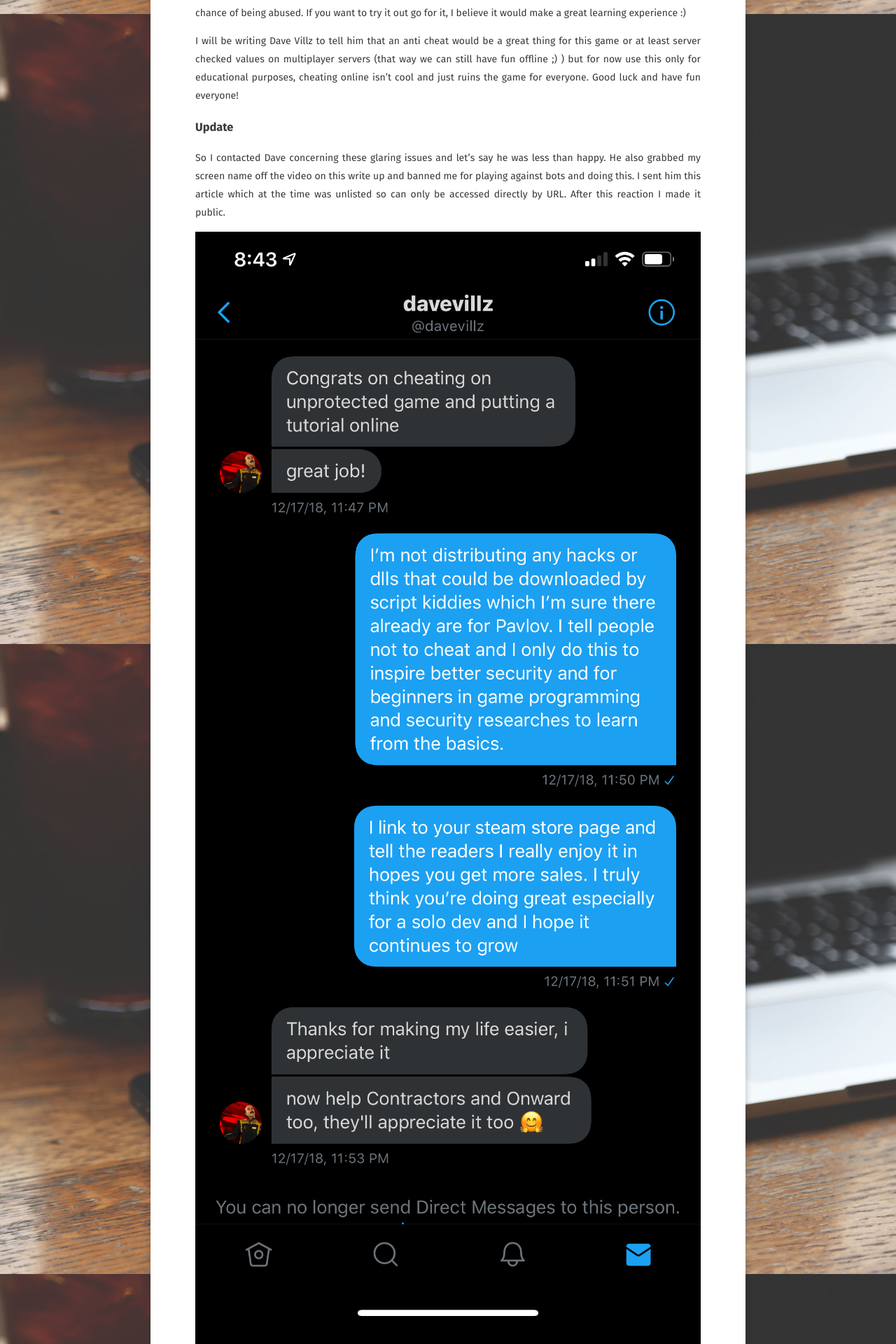
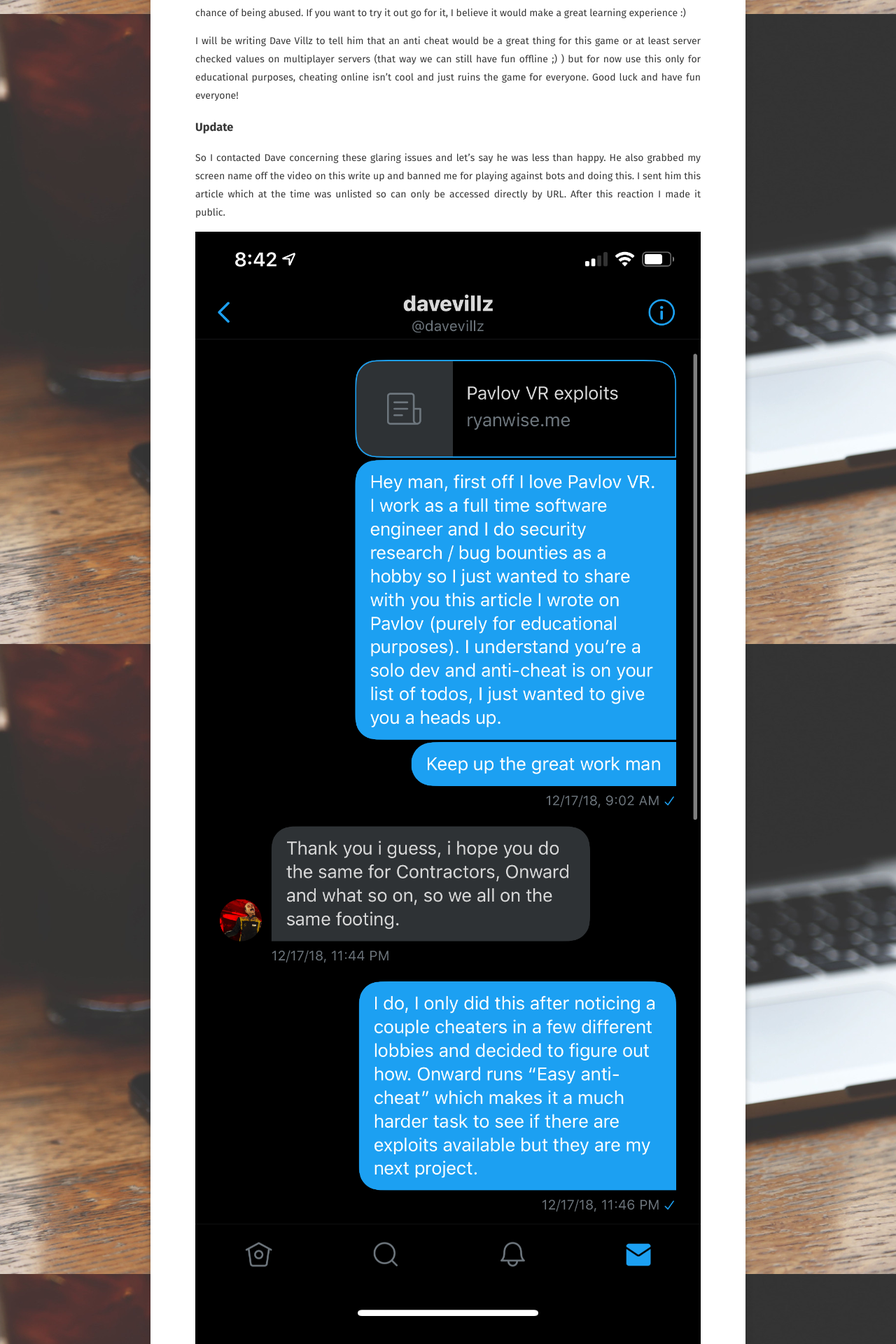
Before and after one commit to leobeosab/RyanWise.Me, a Jekyll site: the page built from jekyll/_posts/2018-12-17-pavlov-vr-explots.markdown, in a window 1280 px wide. Shown: the part 4480-6400 px from the top of the page at 70% size. Built offline with Jekyll 4.4.1, drawn with Linux system fonts in a browser that asks for light colours; some web fonts are replaced.

Commit message:
switch images around

```diff
--- a/jekyll/_posts/2018-12-17-pavlov-vr-explots.markdown
+++ b/jekyll/_posts/2018-12-17-pavlov-vr-explots.markdown
@@ -67,7 +67,7 @@
 
 So I contacted Dave concerning these glaring issues and let's say he was less than happy. He also grabbed my screen name off the video on this write up and banned me for playing against bots and doing this. I sent him this article which at the time was unlisted so can only be accessed directly by URL. After this reaction I made it public.
 
-![TwitterChatOne](/assets/img/posts/pavlov-vr-exploits/davechatone.png) ![TwitterChatTwo](/assets/img/posts/pavlov-vr-exploits/davechattwo.png)
+![TwitterChatTwo](/assets/img/posts/pavlov-vr-exploits/davechattwo.png) ![TwitterChatOne](/assets/img/posts/pavlov-vr-exploits/davechatone.png)
 
 After I posted a Steam Review talking about his reaction, Dave said "He's not supporting PC anymore" in his Discord Server.
 [Imgur Link](https://i.imgur.com/NHZDVHK.jpg@)
```
Also changed, not shown: 2 other files.
